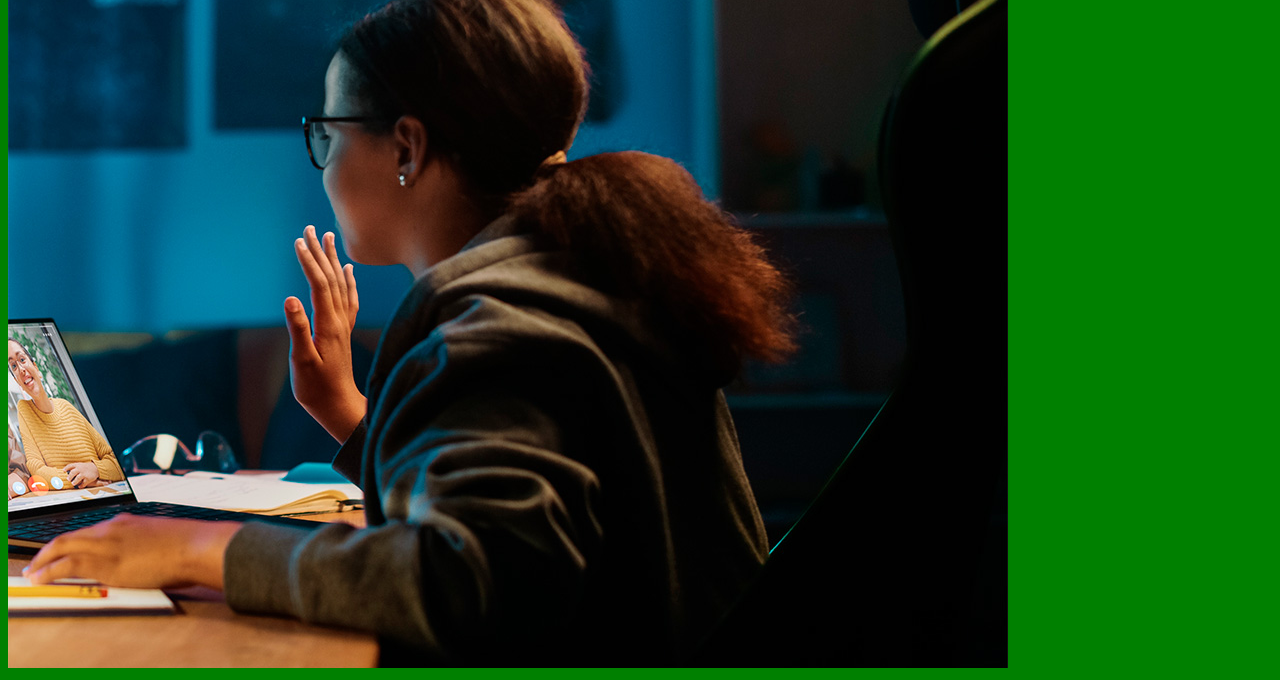
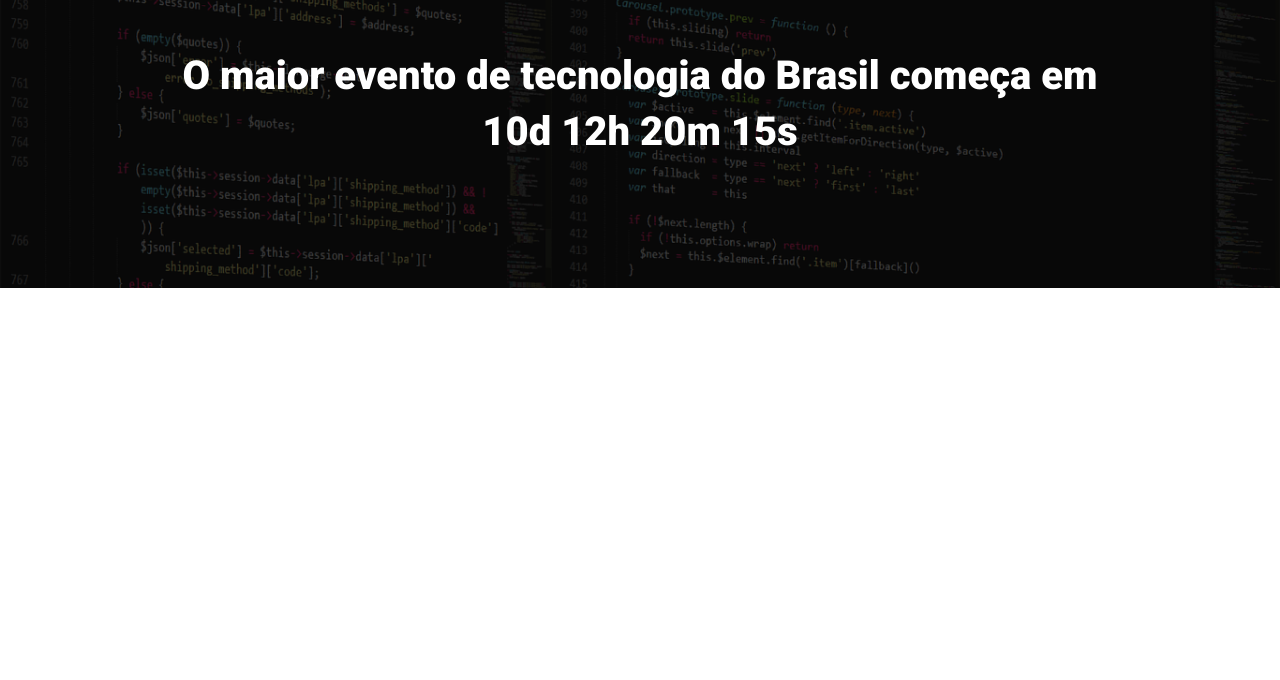
Before and after one commit to Caruso13/ebac_tech_talks, a website built with Parcel: page src/index.html in a window 1280 px wide. Shown: the part 160-840 px from the top of the page. After the commit the page ends 800 px from the top, so only its background shows below. Built offline with nearby package versions, Linux system fonts and the light colour scheme.

Commit message:
criando o hero

```diff
--- a/src/index.html
+++ b/src/index.html
@@ -1,14 +1,30 @@
 <!DOCTYPE html>
-<html lang="en">
+<html lang="pt-BR">
 <head>
     <meta charset="UTF-8">
     <meta name="viewport" content="width=device-width, initial-scale=1.0">
-    <title>Document</title>
+    <title>Ebac Tech Talks</title>
+
+    <link rel="preconnect" href="https://fonts.googleapis.com">
+    <link rel="preconnect" href="https://fonts.gstatic.com" crossorigin>
+    <link href="https://fonts.googleapis.com/css2?family=Roboto:wght@400;700;900&display=swap" rel="stylesheet">
+
     <link rel="stylesheet" href="styles/main.scss">
 </head>
 <body>
-    <h1> Olá</h1>
-    <img src="./images/backend.png" alt="">
+    <header class="hero">
+        <div class="container">
+            <img class="hero__logo" src="./images/ebac_logo.svg" alt="EBAC">
+            <p class="hero__text">
+                O maior evento de tecnologia do Brasil começa em 10d 12h 20m 15s
+            </p>
+        </div>
+
+    </header>
+
+
+
+
     <script src="scripts/main.js"></script>
 </body>
 </html>
--- /dev/null
+++ b/src/styles/_hero.scss
@@ -0,0 +1,53 @@
+.hero {
+    padding-top: 64px ;
+    padding-bottom: 64px;
+    background-image: url(../images/fundo.png);
+    background-repeat: no-repeat;
+    background-size: cover;
+    position: relative;
+
+    .container {
+        position: relative;
+    }
+
+    &::before {
+        position: absolute;
+        top: 0;
+        left: 0;
+        width: 100%;
+        height: 100%;
+        background-color: #000;
+        content: '';
+        opacity: .7;
+    }
+
+    &__text {
+        margin-top: 64px ;
+        margin-bottom: 64px;
+        font-size: 40px;
+        line-height: 56px;
+        font-weight: 800;
+        text-align: center;
+    }
+
+    &__logo {
+        margin: 0 auto;
+        height: 80px;
+
+        display: block;
+    }
+
+    @media (max-width: 640px) {
+        padding: 40px 0;
+
+        &__logo {
+            height: 40px;
+        }
+
+        &__text {
+            font-size: 22px;
+            line-height: 24px;
+            margin: 24px 0;
+        }
+    }
+}
--- a/src/styles/main.scss
+++ b/src/styles/main.scss
@@ -1,3 +1,25 @@
-body {
-    background-color: green;
+@use 'hero';
+
+
+* {
+    margin: 0;
+    padding: 0;
+    box-sizing: border-box;
+    font-family: Roboto, sans-serif;
+    color: #fff
 }
+
+.container {
+    max-width: 960px;
+    width: 100%;
+    margin: 0 auto;
+
+    @media (max-width: 640px) {
+        max-width: 80%;
+    }
+
+    @media (max-width: 1024px) {
+        max-width: 90%;
+    }
+
+}
```
